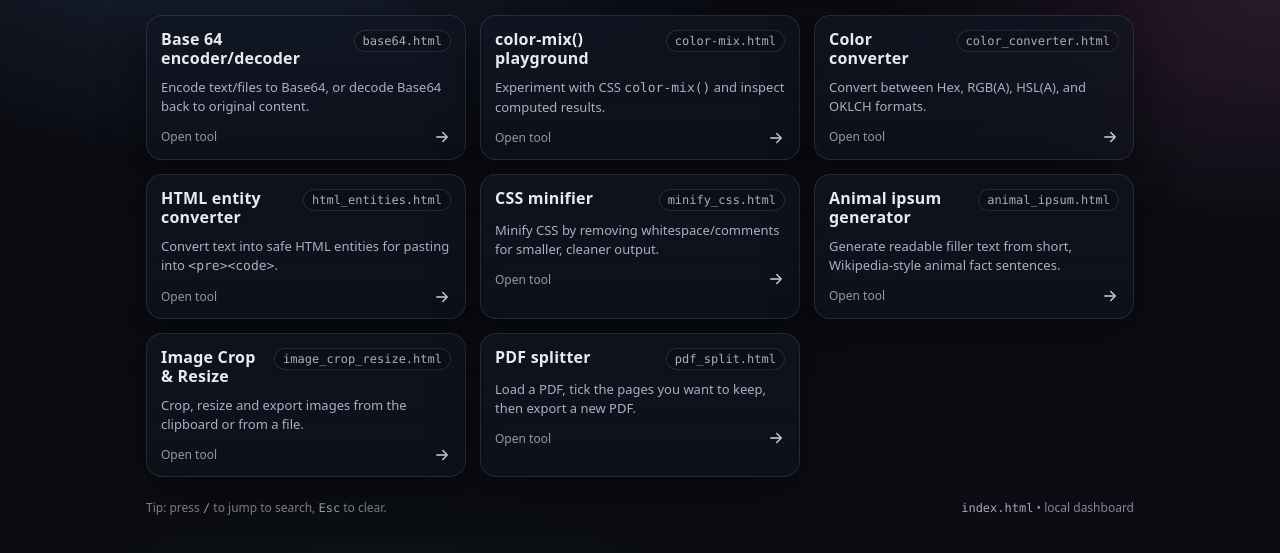
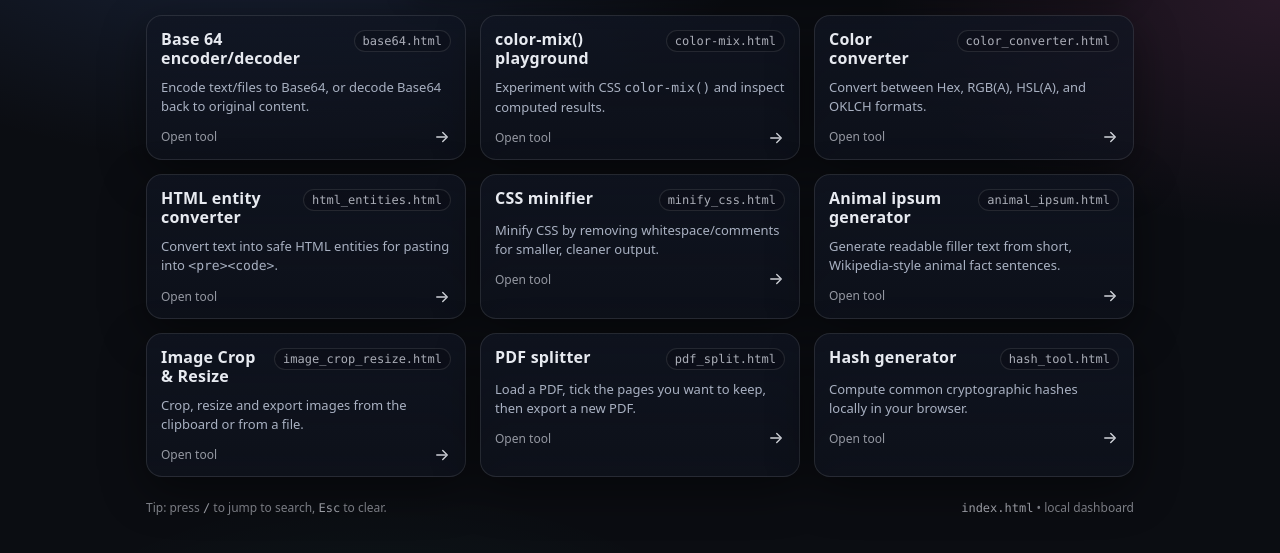
Before and after one commit to troennes/tools, a plain HTML site: page index.html in a window 1280 px wide. Shown: the part 85-638 px from the top of the page. Drawn offline with Linux system fonts and the light colour scheme.

Commit message:
Update index.html

```diff
--- a/index.html
+++ b/index.html
@@ -367,6 +367,23 @@
             </div>
           </a>
         </article>
+
+        <article class="card" data-keywords="hash file sha1 md5 sha1sum sum sha256 sha512 shasum upload">
+          <a href="./hash_tool.html">
+            <div class="top">
+              <h2 class="title">Hash generator</h2>
+              <span class="file">hash_tool.html</span>
+            </div>
+            <p class="desc">Compute common cryptographic hashes locally in your browser.</p>
+            <div class="open">
+              <span class="hint">Open tool</span>
+              <svg class="arrow" viewBox="0 0 24 24" fill="none" aria-hidden="true">
+                <path d="M5 12h12" stroke="currentColor" stroke-width="1.8" stroke-linecap="round"/>
+                <path d="M13 6l6 6-6 6" stroke="currentColor" stroke-width="1.8" stroke-linecap="round" stroke-linejoin="round"/>
+              </svg>
+            </div>
+          </a>
+        </article>
       </section>
 
       <div class="empty" id="empty">
```
